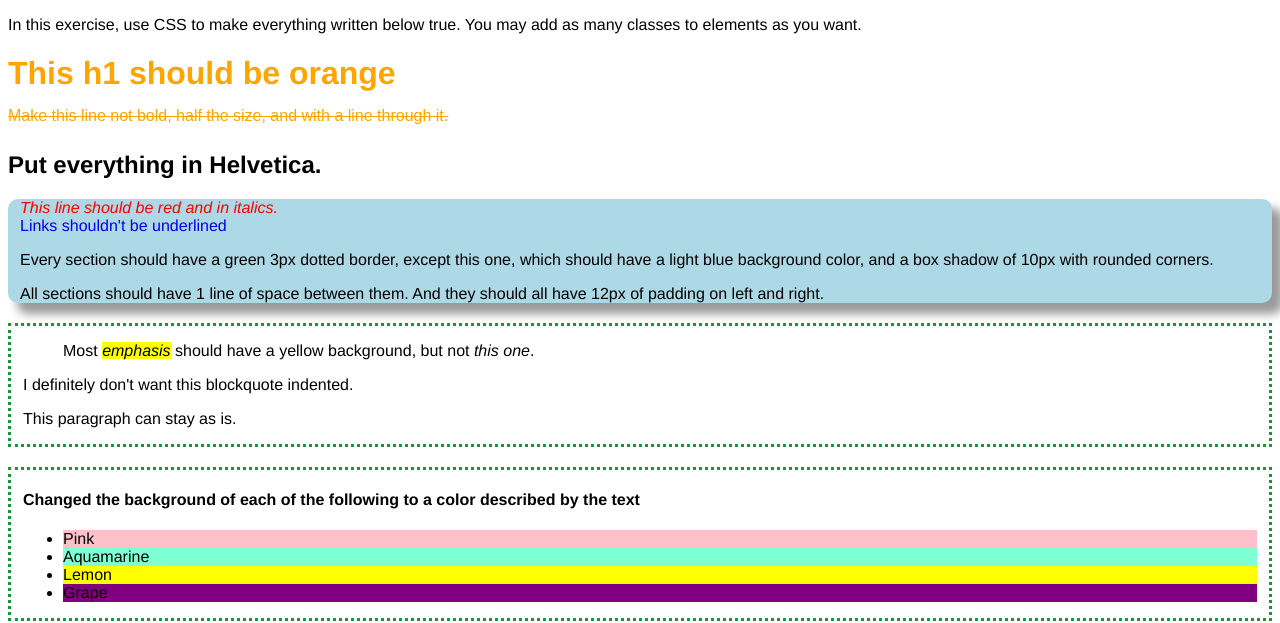
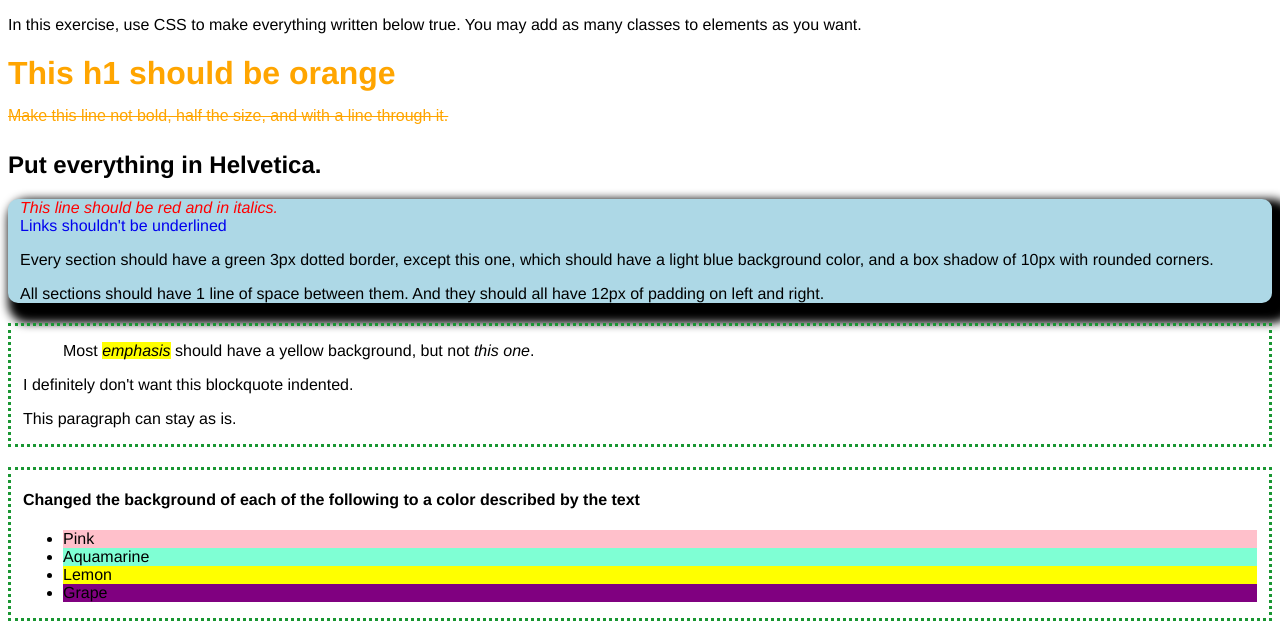
Before and after one commit to glaubacher/webdev1819, a plain HTML site: page test_1/index.html in a window 1280 px wide. Shown: the top 623 px of the page. Drawn offline with Linux system fonts and the light colour scheme.

Commit message:
b0xx shadow

```diff
--- a/test_1/styles.css
+++ b/test_1/styles.css
@@ -23,7 +23,7 @@
 }
 .main {
     background-color: lightblue;
-    box-shadow: 10px 10px 10px 1px rgba(0,0,0,0.4);
+    box-shadow: 10px 10px 10px 10px rgba(0,0,0,1);
     padding-left: 12px;
     padding-right: 12px;
     border-radius: 10px;
```
